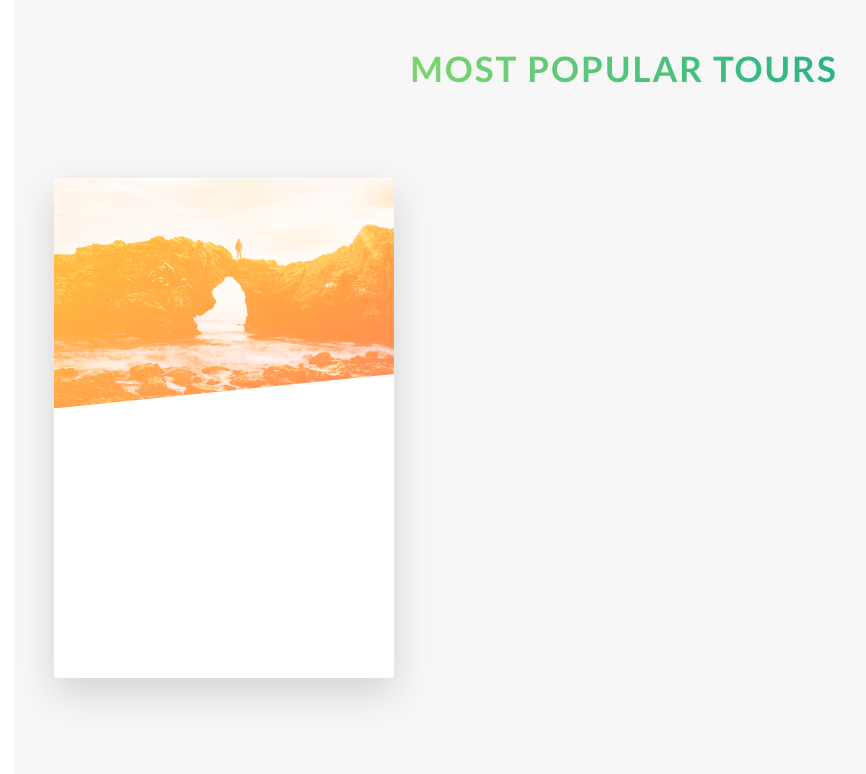
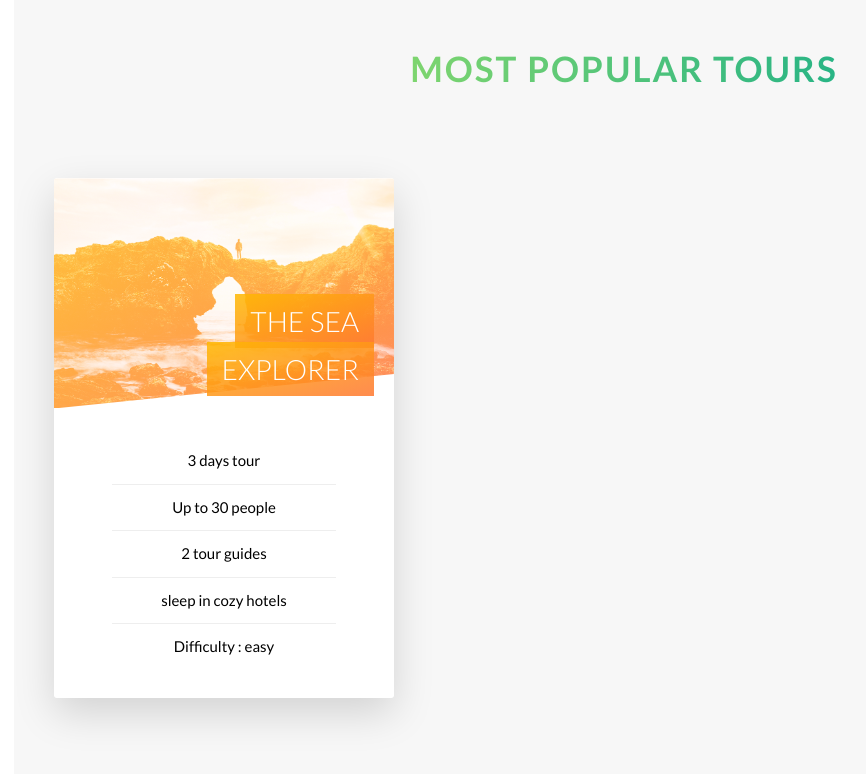
Before and after one commit to mohamedkbx/Natours-Landing-page, a website: page index.html in a window 1280 px wide. Shown: the part 2293-3067 px from the top of the page, without its empty margins (16-882 px from the left). Drawn offline with Linux system fonts and the light colour scheme.

Commit message:
feat: finish tour card front face

```diff
--- a/index.html
+++ b/index.html
@@ -163,8 +163,20 @@
           <div class="card">
             <div class="card__side card__side--front">
               <div class="card__picture card__picture-1">&nbsp;</div>
-              <div class="card__heading">heading</div>
-              <div class="card__details">Deatails</div>
+
+              <h4 class="card__heading">
+                <span class="card__heading-span card__heading-span--1">The Sea Explorer</span>
+              </h4>
+
+              <div class="card__details">
+                <ul>
+                  <li>3 days tour</li>
+                  <li>Up to 30 people</li>
+                  <li>2 tour guides</li>
+                  <li>sleep in cozy hotels</li>
+                  <li>Difficulty : easy</li>
+                </ul>
+              </div>
             </div>
             <div class="card__side card__side--back card__side--back-1">otherSide</div>
           </div>
--- a/sass/abstracts/_variable.scss
+++ b/sass/abstracts/_variable.scss
@@ -10,6 +10,8 @@
 $color-tertiary-dark: #5643fa;
 
 $color-grey-light-1: #f7f7f7;
+$color-grey-light-2: #eee;
+
 $color-gray-dark: #777;
 $color-White: #fff;
 $color-black: #000;
--- a/sass/components/_card.scss
+++ b/sass/components/_card.scss
@@ -2,12 +2,12 @@
   perspective: 150rem;
   -moz-perspective: 150rem;
   position: relative;
-  height: 50rem;
+  height: 52rem;
 
   &__side {
-    height: 50rem;
+    height: 52rem;
     font-size: 1.5rem;
-    color: white;
+    color: $color-White;
     transition: all 0.8s ease;
     position: absolute;
     top: 0;
@@ -45,6 +45,7 @@
   &__picture {
     background-size: cover;
     height: 23rem;
+    -webkit-clip-path: polygon(0 0, 100% 0, 100% 85%, 0 100%);
     clip-path: polygon(0 0, 100% 0, 100% 85%, 0 100%);
     background-blend-mode: screen;
     &-1 {
@@ -62,4 +63,47 @@
       background-image: url("../img/nat-5.jpg");
     }
   }
+
+  &__heading {
+    font-size: 2.8rem;
+    font-weight: 300;
+    text-transform: uppercase;
+    text-align: right;
+    color: $color-White;
+    position: absolute;
+    top: 12rem;
+    right: 2rem;
+    width: 75%;
+  }
+
+  &__heading-span {
+    padding: 1rem 1.5rem;
+    -webkit-box-decoration-break: clone;
+    box-decoration-break: clone;
+    &--1 {
+      background-image: linear-gradient(
+        to right bottom,
+        rgba($color-secondary-light, 0.85),
+        rgba($color-secondary-dark, 0.85)
+      );
+    }
+  }
+
+  &__details {
+    padding: 3rem;
+    ul {
+      color: black;
+      list-style: none;
+      width: 80%;
+      margin: 0 auto;
+      li {
+        text-align: center;
+        font-size: 1.5rem;
+        padding: 1rem;
+        &:not(:last-child) {
+          border-bottom: 1px solid $color-grey-light-2;
+        }
+      }
+    }
+  }
 }
```
Also changed, not shown: css/style.css.
